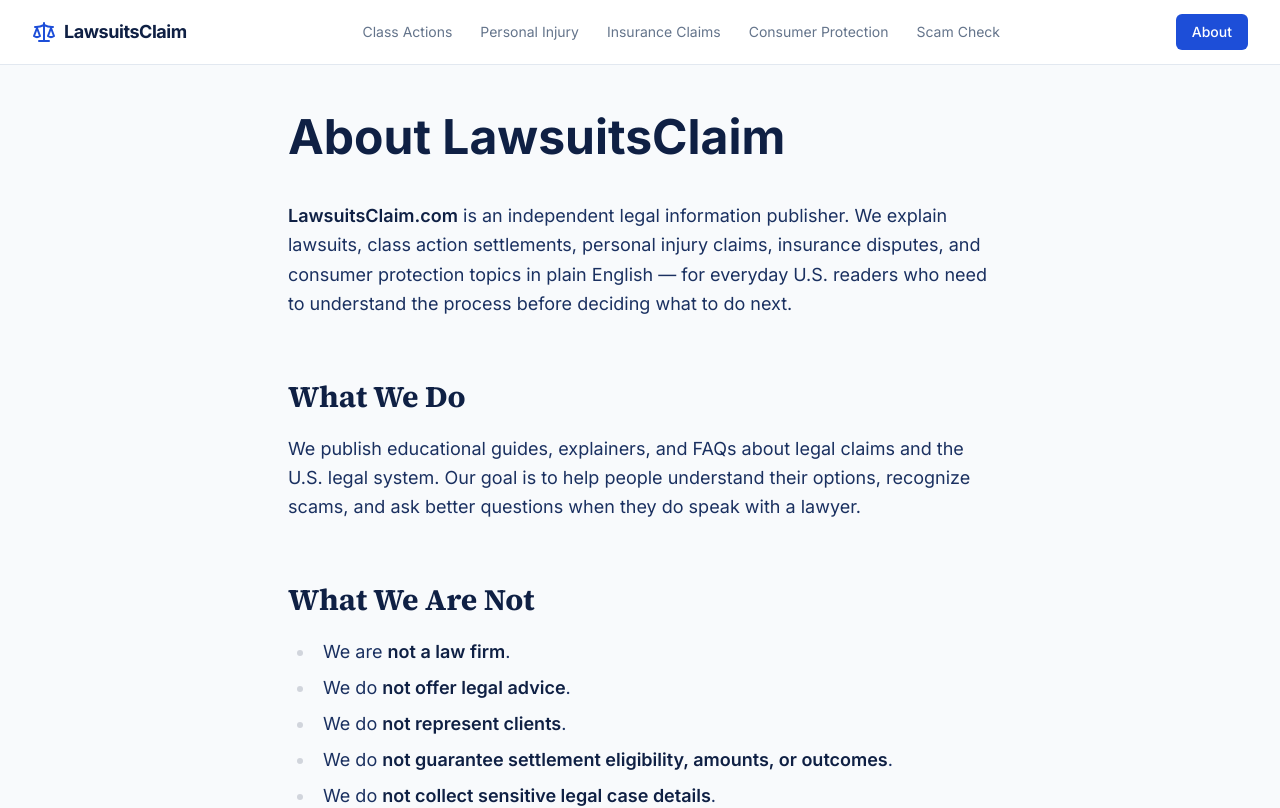
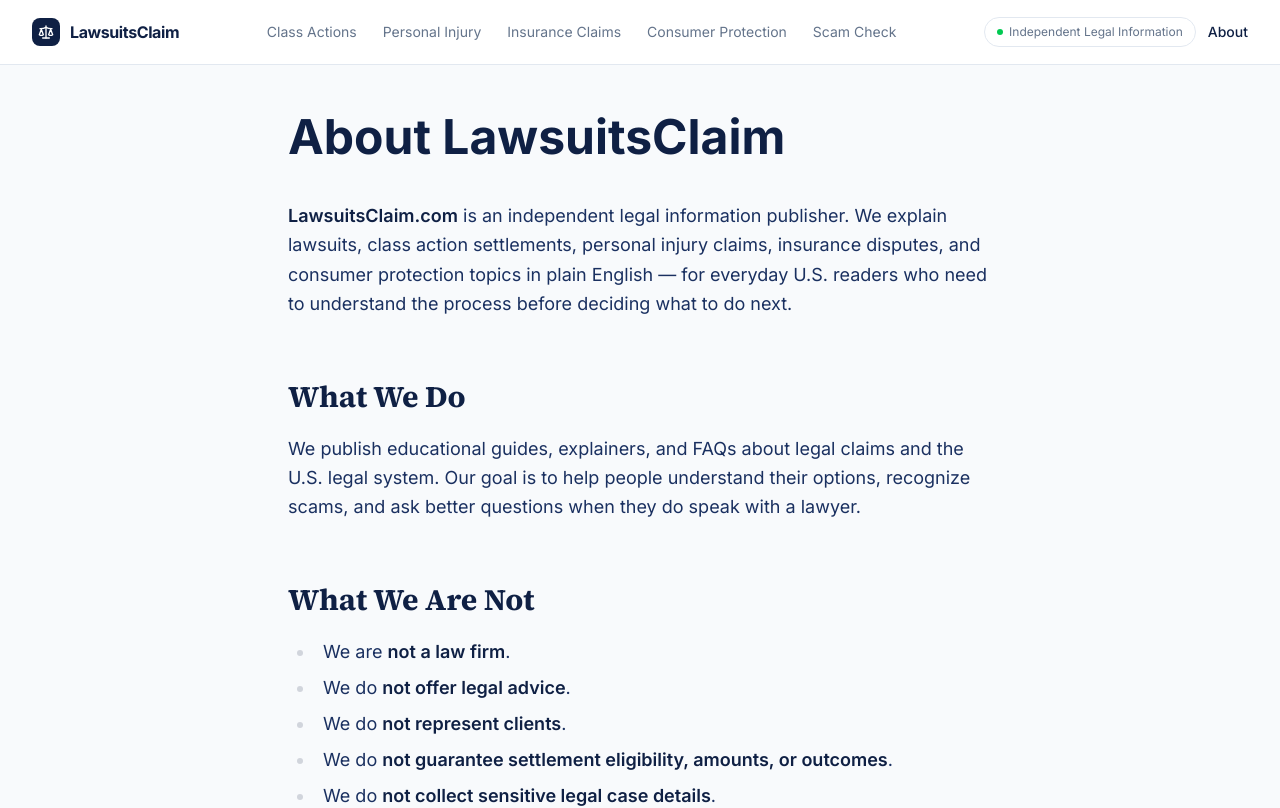
Before and after one commit to Boudofski/lawsuitsclaim.com, a Next.js app: page /about in a window 1280 px wide. Shown: the top 808 px of the page. Built offline with nearby package versions, Linux system fonts and the light colour scheme.

Commit message:
feat: premium header with trust badge and working mobile menu

```diff
--- a/app/_components/Header.tsx
+++ b/app/_components/Header.tsx
@@ -1,5 +1,6 @@
 import Link from "next/link";
-import { Scale, Menu } from "lucide-react";
+import { Scale } from "lucide-react";
+import MobileMenu from "./MobileMenu";
 
 const navLinks = [
   { label: "Class Actions", href: "/class-actions" },
@@ -11,17 +12,28 @@
 
 export default function Header() {
   return (
-    <header className="bg-white border-b border-border sticky top-0 z-50">
+    <header className="bg-white/95 backdrop-blur-sm border-b border-border sticky top-0 z-50">
       <div className="max-w-7xl mx-auto px-4 sm:px-6 lg:px-8">
-        <div className="flex items-center justify-between h-16">
-          <Link href="/" className="flex items-center gap-2 shrink-0">
-            <Scale className="h-6 w-6 text-brand-blue" aria-hidden="true" />
-            <span className="font-bold text-navy-900 text-lg tracking-tight">
+        <div className="flex items-center justify-between h-16 relative">
+
+          {/* Logo */}
+          <Link
+            href="/"
+            className="flex items-center gap-2.5 shrink-0 focus-visible:outline-none focus-visible:ring-2 focus-visible:ring-brand-blue rounded-md"
+          >
+            <div className="p-1.5 bg-navy-900 rounded-lg">
+              <Scale className="h-4 w-4 text-white" aria-hidden="true" />
+            </div>
+            <div className="flex flex-col leading-none">
+              <span className="font-bold text-navy-900 text-base tracking-tight">
                 LawsuitsClaim
               </span>
+            </div>
           </Link>
+
+          {/* Desktop nav */}
           <nav
-            className="hidden md:flex items-center gap-1"
+            className="hidden md:flex items-center gap-0.5"
             aria-label="Main navigation"
           >
             {navLinks.map((link) => (
@@ -34,18 +46,23 @@
               </Link>
             ))}
           </nav>
+
+          {/* Desktop right side */}
+          <div className="hidden md:flex items-center gap-3">
+            <span className="flex items-center gap-1.5 text-xs text-accent-slate border border-border rounded-full px-3 py-1.5 select-none">
+              <span className="h-1.5 w-1.5 rounded-full bg-green-500 shrink-0" aria-hidden="true" />
+              Independent Legal Information
+            </span>
             <Link
               href="/about"
-            className="hidden md:inline-flex items-center px-4 py-2 bg-brand-blue text-white text-sm font-medium rounded-md hover:bg-navy-800 transition-colors"
+              className="text-sm font-medium text-navy-900 hover:text-brand-blue transition-colors"
             >
               About
             </Link>
-          <button
-            className="md:hidden p-2 text-accent-slate"
-            aria-label="Open menu"
-          >
-            <Menu className="h-5 w-5" />
-          </button>
+          </div>
+
+          {/* Mobile menu */}
+          <MobileMenu navLinks={navLinks} />
         </div>
       </div>
     </header>
--- /dev/null
+++ b/app/_components/MobileMenu.tsx
@@ -0,0 +1,60 @@
+"use client";
+
+import { useState } from "react";
+import Link from "next/link";
+import { Menu, X } from "lucide-react";
+
+interface NavLink {
+  label: string;
+  href: string;
+}
+
+export default function MobileMenu({ navLinks }: { navLinks: NavLink[] }) {
+  const [open, setOpen] = useState(false);
+
+  return (
+    <>
+      <button
+        className="md:hidden p-2 text-accent-slate hover:text-navy-900 transition-colors rounded-md"
+        aria-label={open ? "Close navigation menu" : "Open navigation menu"}
+        aria-expanded={open}
+        onClick={() => setOpen(!open)}
+      >
+        {open ? (
+          <X className="h-5 w-5" aria-hidden="true" />
+        ) : (
+          <Menu className="h-5 w-5" aria-hidden="true" />
+        )}
+      </button>
+
+      {open && (
+        <div className="md:hidden absolute top-full left-0 right-0 bg-white border-b border-border shadow-lg z-40">
+          <nav
+            className="max-w-7xl mx-auto px-4 py-4 flex flex-col gap-0.5"
+            aria-label="Mobile navigation"
+          >
+            {navLinks.map((link) => (
+              <Link
+                key={link.href}
+                href={link.href}
+                className="px-3 py-2.5 text-sm text-navy-900 hover:bg-surface rounded-md transition-colors"
+                onClick={() => setOpen(false)}
+              >
+                {link.label}
+              </Link>
+            ))}
+            <div className="mt-2 pt-2 border-t border-border">
+              <Link
+                href="/about"
+                className="block px-3 py-2.5 text-sm font-medium text-brand-blue hover:bg-blue-50 rounded-md transition-colors"
+                onClick={() => setOpen(false)}
+              >
+                About
+              </Link>
+            </div>
+          </nav>
+        </div>
+      )}
+    </>
+  );
+}
```
Lines whose indentation alone changed are shown as unchanged.
